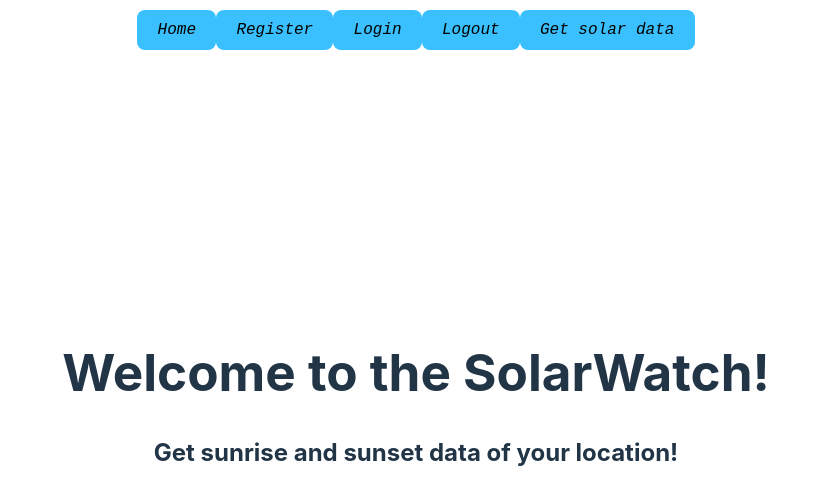
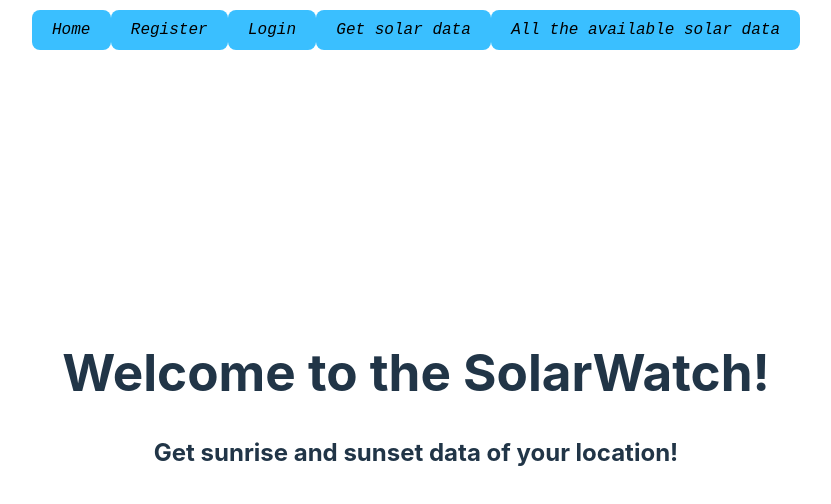
Before and after one commit to CodecoolGlobal/solarwatch-api-csharp-Tyna1992, a React (Vite) app in the folder SolarWatchClient/: page / in a window 1280 px wide. Shown: the top 504 px of the page, without its empty margins (224-1055 px from the left). Built offline with nearby package versions, Linux system fonts and the light colour scheme.

Commit message:
New link to the all data

```diff
--- a/SolarWatchClient/src/App.jsx
+++ b/SolarWatchClient/src/App.jsx
@@ -18,11 +18,11 @@ function App() {
           <Link to = "/login">
             <button className='button' type='button'>Login</button>
           </Link>
-          <Link to = "/">
-            <button className='button' type='button'>Logout</button>
-          </Link>
           <Link to = "/solarwatch">
             <button className='button' type='button'>Get solar data</button>
+          </Link>
+          <Link to= "/all">
+            <button className='button' type='button'>All the available solar data</button>
           </Link>
         </ul>
       </nav>
```
